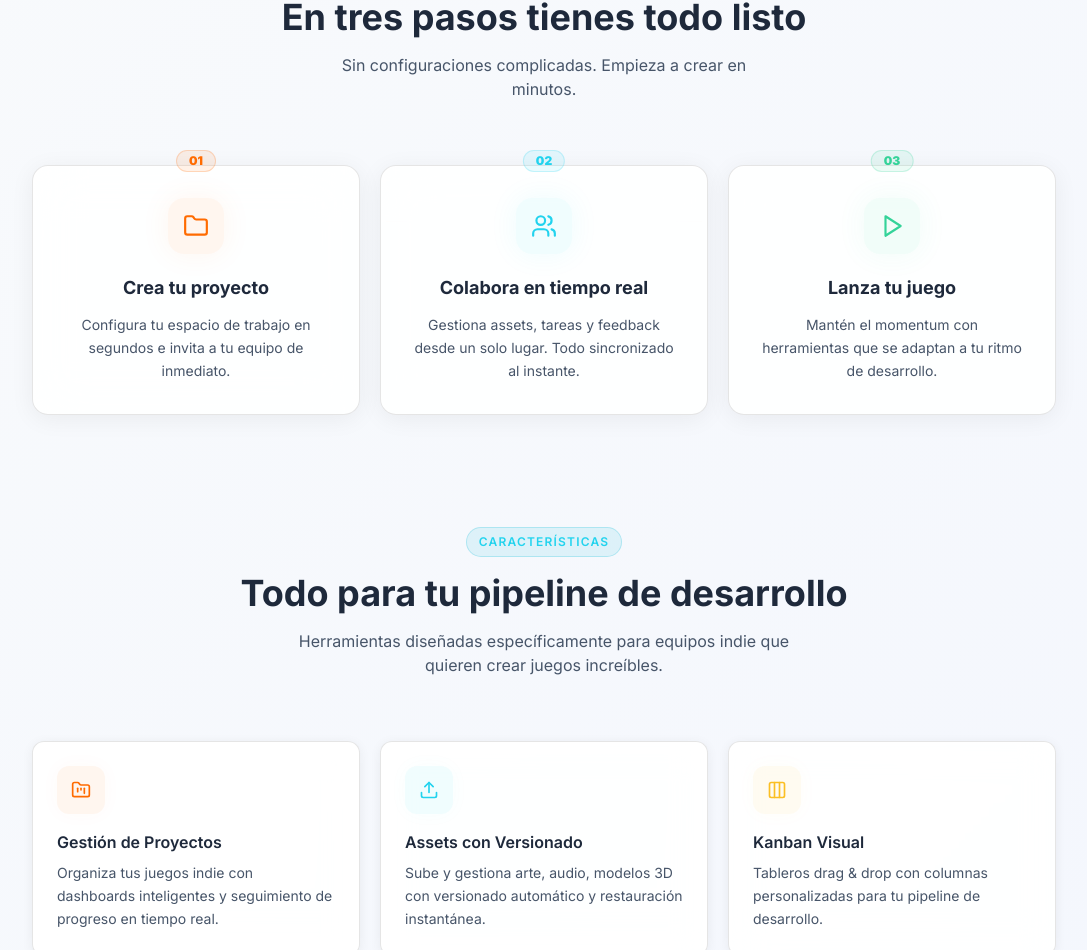
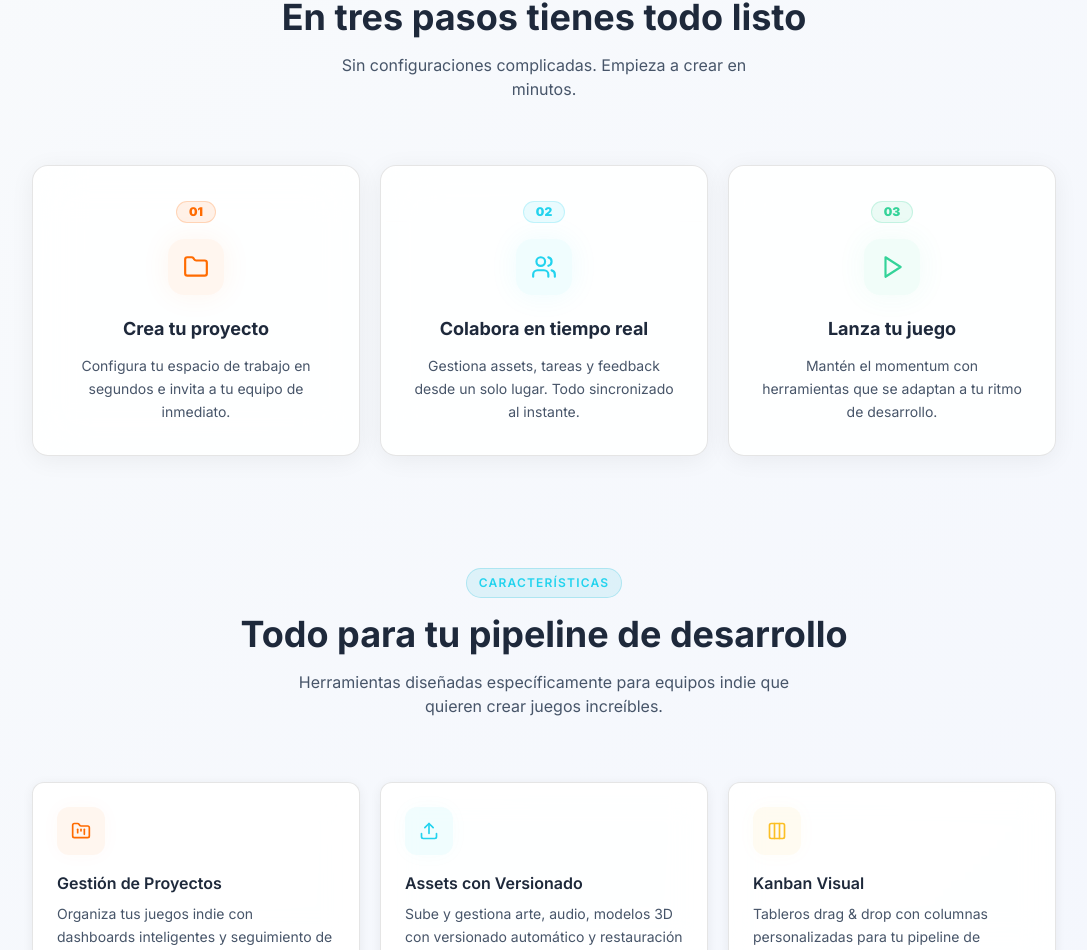
Before and after one commit to VenturaCarlos1007/indieforge, a React (Vite) app in the folder frontend/: page / in a window 1280 px wide. Shown: the part 1263-2213 px from the top of the page, without its empty margins (96-1183 px from the left). Built offline with nearby package versions, Linux system fonts and the light colour scheme; no server answers.

Commit message:
fix: badges 01/02/03 dentro de las cards en sección pasos

```diff
--- a/frontend/src/pages/LandingPage.jsx
+++ b/frontend/src/pages/LandingPage.jsx
@@ -411,7 +411,7 @@ export default function LandingPage() {
               initial={{ opacity: 0, y: 24 }} whileInView={{ opacity: 1, y: 0 }}
               viewport={{ once: true }} transition={{ delay: i * 0.15 }}
               whileHover={{ y: -4, transition: { duration: 0.2 } }}>
-              <div className="absolute -top-4 left-1/2 -translate-x-1/2 px-3 py-0.5 rounded-full text-xs font-black"
+              <div className="inline-block px-3 py-0.5 rounded-full text-xs font-black mb-4"
                 style={{ background:`${step.color}18`, border:`1px solid ${step.color}35`, color:step.color }}>
                 {step.n}
               </div>
```
